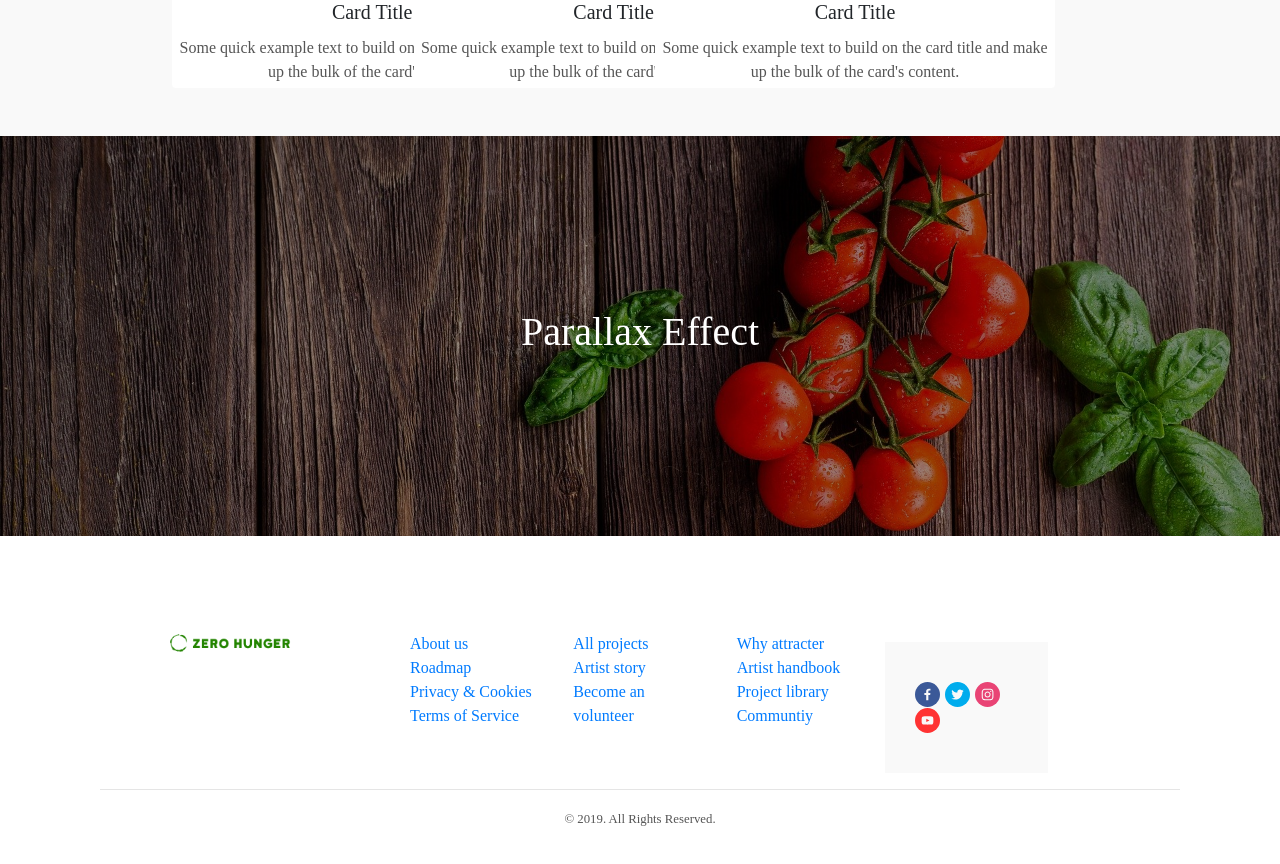
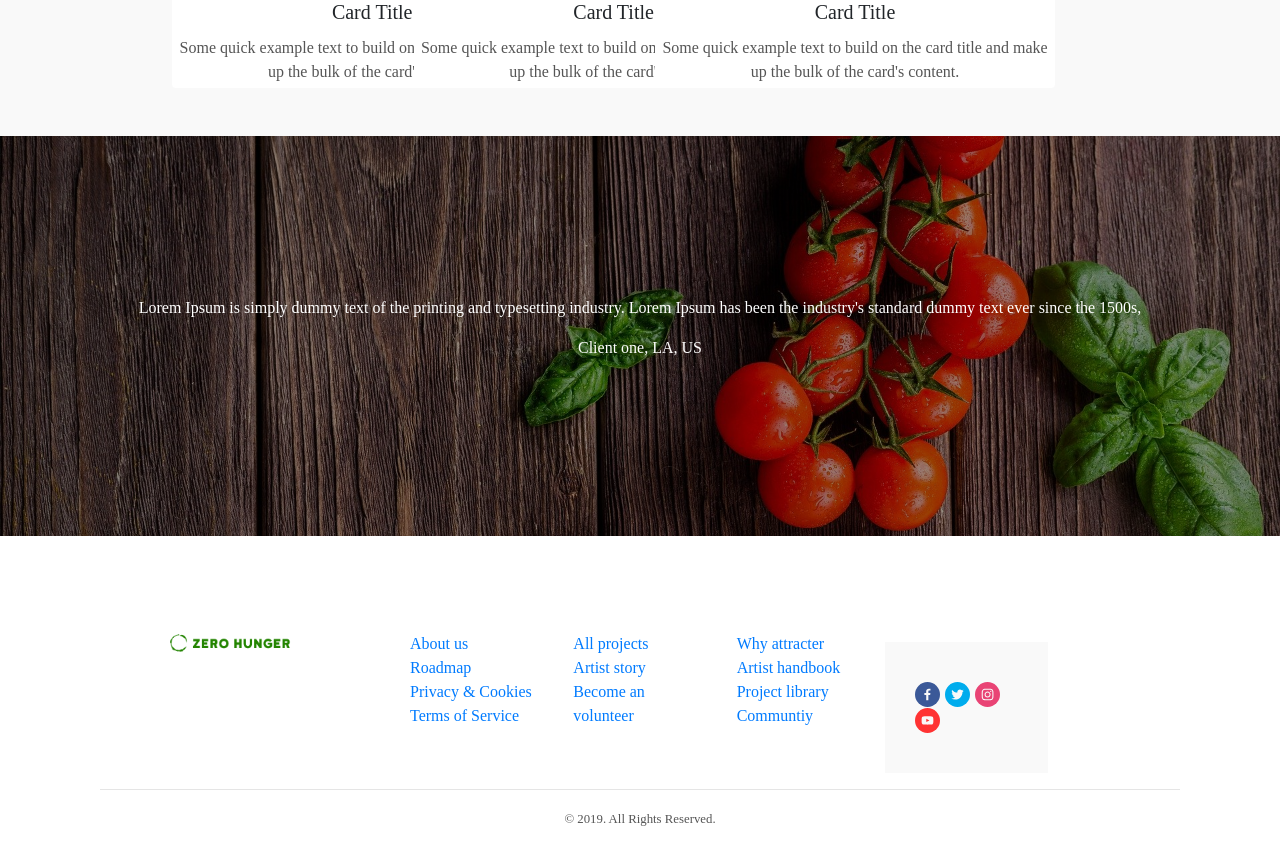
Before and after one commit to MubashirAndrabi/zerohunger, a React (Create React App) app: page / in a window 1280 px wide. Shown: the part 1420-2284 px from the top of the page. Built offline with nearby package versions, Linux system fonts and the light colour scheme.

Commit message:
add testimonial carousel

```diff
--- a/src/components/Parallax/Parallax.css
+++ b/src/components/Parallax/Parallax.css
@@ -1,5 +1,6 @@
 .parallax {
     display: flex;
+    flex-direction: column;
     justify-content: center;
     align-items: center;
     text-align: center;
@@ -11,3 +12,8 @@
     background-attachment: fixed;
     color: #fff;
   }
+.test {
+    background: #fff;
+    width: 50%;
+    height: 200px;
+}
--- a/src/components/Parallax/Parallax.js
+++ b/src/components/Parallax/Parallax.js
@@ -1,12 +1,54 @@
 import React from "react";
+import { Carousel } from "react-bootstrap";
 
-import './Parallax.css';
+import "./Parallax.css";
 
-function Parallax() {
+const Parallax = () => {
+  const quotes = {
+    0: {
+      client: "Client one, LA, US",
+      quote:
+        "Lorem Ipsum is simply dummy text of the printing and typesetting industry. Lorem Ipsum has been the industry's standard dummy text ever since the 1500s,",
+    },
+    1: {
+      client: "Client one, NY, US",
+      quote:
+        "Lorem Ipsum is simply dummy text of the printing and typesetting industry. Lorem Ipsum has been the industry's standard dummy text ever since the 1500s,",
+    },
+    2: {
+      client: "Client one, ON, CA",
+      quote:
+        "Lorem Ipsum is simply dummy text of the printing and typesetting industry. Lorem Ipsum has been the industry's standard dummy text ever since the 1500s,",
+    },
+    3: {
+      client: "Client one, BC, US",
+      quote:
+        "Lorem Ipsum is simply dummy text of the printing and typesetting industry. Lorem Ipsum has been the industry's standard dummy text ever since the 1500s,",
+    },
+    4: "client: Client one, BC, ON",
+    quote:
+      "Lorem Ipsum is simply dummy text of the printing and typesetting industry. Lorem Ipsum has been the industry's standard dummy text ever since the 1500s,",
+  };
+
+  const [current, setCurrent] = React.useState(quotes[0]);
+  const [active, setActive] = React.useState(0);
+
+  const handleClick = () => {
+      console.log("hello");
+  }
   return (
-    <div class="parallax">
-    <h1>Parallax Effect</h1>
-  </div>
+    <div className="parallax">
+        <p>{current.quote}</p>
+        <p>{current.client}</p>
+        <div>
+            {Object.keys(quotes).map(index => (
+                <span onClick={event => handleClick(event)}
+                data-quote={index}
+                key={index}
+                />
+            ))}
+        </div>
+    </div>
   );
-}
+};
 export default Parallax;
--- a/src/components/Separator/Separator.css
+++ /dev/null
@@ -1,9 +0,0 @@
-.horiontalSeparator {
-    width: 250px;
-    border: 3px solid #248404;
-    margin-left: 0px;
-}
-
-.separator {
-    padding-left: 50px;
-}
--- a/src/components/Separator/Separator.js
+++ /dev/null
@@ -1,11 +0,0 @@
-import React from "react";
-import "./Separator.css";
-function Separator() {
-  return (
-    <div className="separator">
-      <hr className="horiontalSeparator"></hr>
-    </div>
-  );
-}
-
-export default Separator;
--- a/src/components/index.js
+++ b/src/components/index.js
@@ -1,6 +1,5 @@
 export { default as Header } from "./Header/Header";
 export { default as CardStack } from "./CardStack/CardStack";
-export { default as Separator } from "./Separator/Separator";
 export { default as Footer } from "./Footer/Footer";
 export { default as ThreeSteps } from "./ThreeSteps/ThreeSteps";
 export { default as Hero } from './Hero/Hero';
--- a/src/containers/HomePage/HomePage.js
+++ b/src/containers/HomePage/HomePage.js
@@ -1,5 +1,5 @@
 import React from "react";
-import { CardStack, Separator, ThreeSteps, Hero, Locations, Parallax } from "../../components";
+import { CardStack, Hero, Locations, Parallax } from "../../components";
 import "./HomePage.css";
 
 function HomePage() {
```
